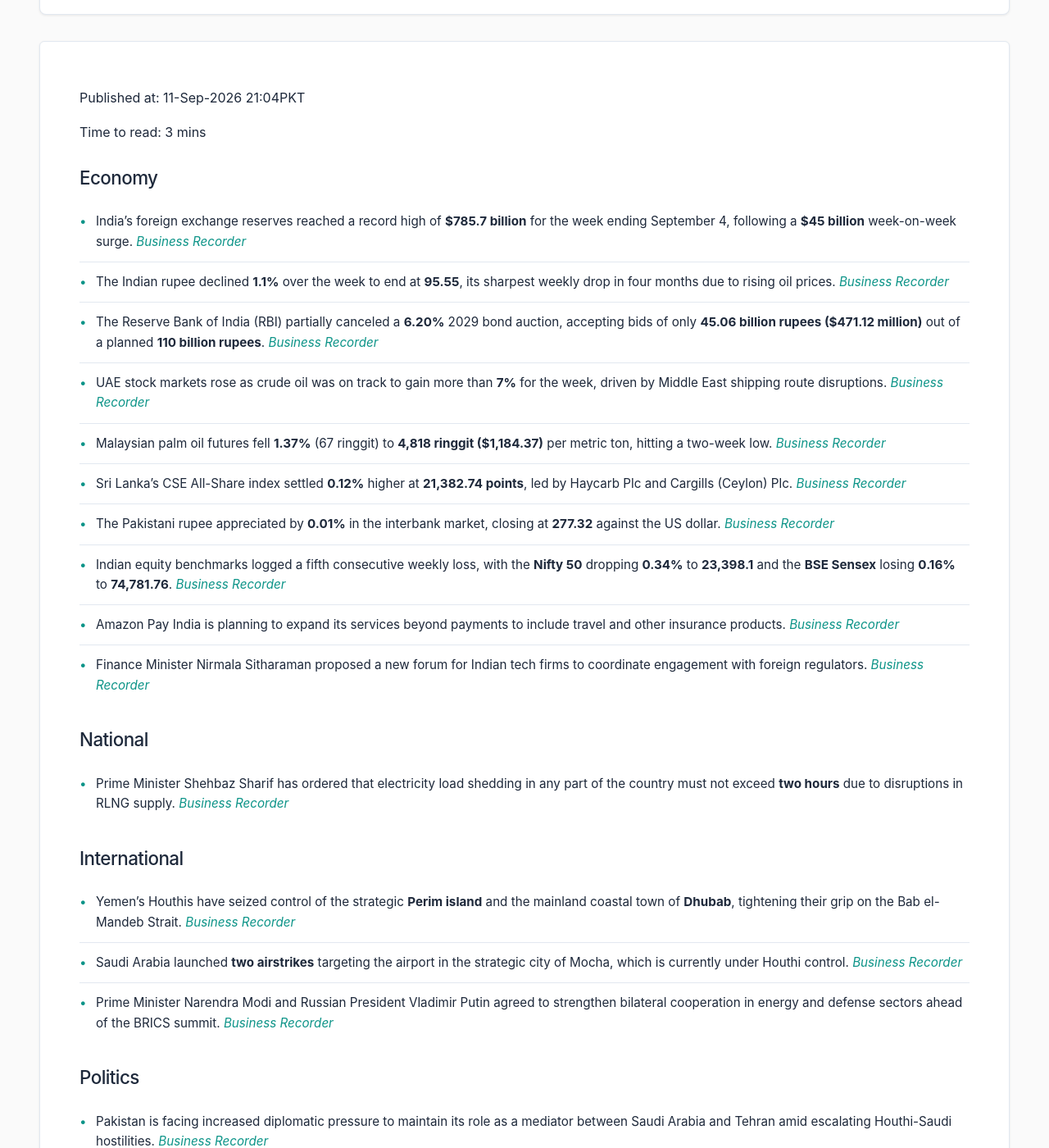
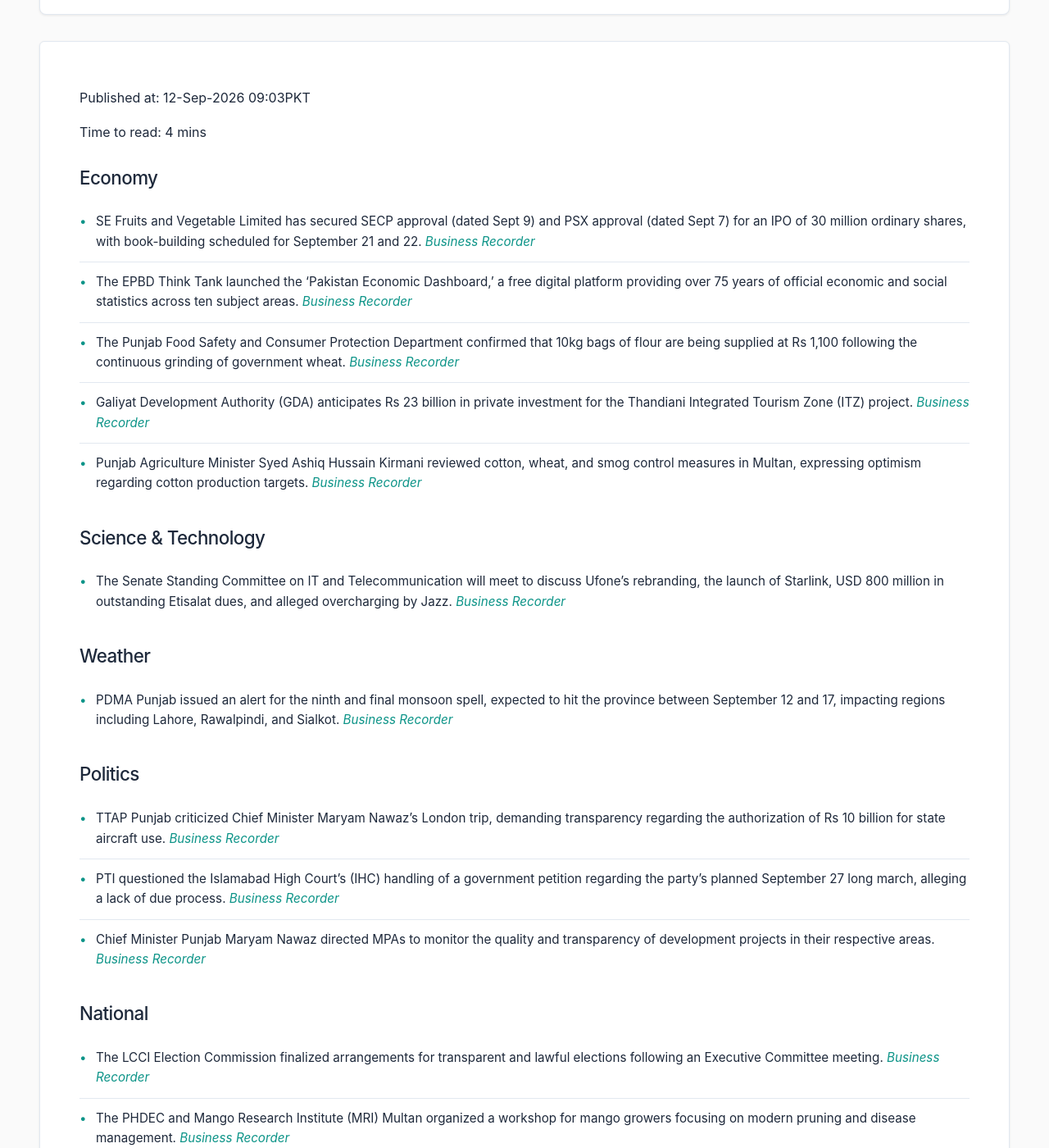
Before and after one commit to zsubzwary/news, a Jekyll site: the page built from en/index.md, in a window 1280 px wide and 1400 px high, scrolled down 209 px. Shown: the whole window at 82% size. Built offline with Jekyll 4.4.1, drawn with Linux system fonts in a browser that asks for light colours; some web fonts are replaced; comment, search, counter and statistics services are not loaded; some of the changed text lies outside the part shown.

Commit message:
DateTime; 2026-09-12T04:03:31.537Z

```diff
--- a/en/index.md
+++ b/en/index.md
@@ -4,34 +4,42 @@ title: Pakistan News Briefing
 lang: en
 ---
 
-Published at: 11-Sep-2026 21:04PKT
+Published at: 12-Sep-2026 09:03PKT
 
-Time to read: 3 mins
+Time to read: 4 mins
 
 ### Economy
-- India’s foreign exchange reserves reached a record high of **$785.7 billion** for the week ending September 4, following a **$45 billion** week-on-week surge. *[Business Recorder](https://www.brecorder.com/news/40439054/indias-fx-reserves-surge-45-billion-on-week-to-hit-record-high-on-robust-capital-flows)*
-- The Indian rupee declined **1.1%** over the week to end at **95.55**, its sharpest weekly drop in four months due to rising oil prices. *[Business Recorder](https://www.brecorder.com/news/40439051/indian-rupee-sees-sharpest-weekly-drop-in-four-months-on-oil-worries)*
-- The Reserve Bank of India (RBI) partially canceled a **6.20%** 2029 bond auction, accepting bids of only **45.06 billion rupees ($471.12 million)** out of a planned **110 billion rupees**. *[Business Recorder](https://www.brecorder.com/news/40439060/india-partially-cancels-debt-sale-for-first-time-in-a-year-as-rates-spike)*
-- UAE stock markets rose as crude oil was on track to gain more than **7%** for the week, driven by Middle East shipping route disruptions. *[Business Recorder](https://www.brecorder.com/news/40439061/uae-shares-gain-as-regional-conflict-fuels-oil-supply-concerns)*
-- Malaysian palm oil futures fell **1.37%** (67 ringgit) to **4,818 ringgit ($1,184.37)** per metric ton, hitting a two-week low. *[Business Recorder](https://www.brecorder.com/news/40439052/palm-hits-two-week-low-on-rising-stocks)*
-- Sri Lanka’s CSE All-Share index settled **0.12%** higher at **21,382.74 points**, led by Haycarb Plc and Cargills (Ceylon) Plc. *[Business Recorder](https://www.brecorder.com/news/40439055/basic-materials-industrials-lift-sri-lankan-shares-higher)*
-- The Pakistani rupee appreciated by **0.01%** in the interbank market, closing at **277.32** against the US dollar. *[Business Recorder](https://www.brecorder.com/news/40439047/pakistan-rupee-registers-gain-against-us-dollar)*
-- Indian equity benchmarks logged a fifth consecutive weekly loss, with the **Nifty 50** dropping **0.34%** to **23,398.1** and the **BSE Sensex** losing **0.16%** to **74,781.76**. *[Business Recorder](https://www.brecorder.com/news/40439050/india-stocks-log-fifth-weekly-loss-as-oil-fears-grip-markets)*
-- Amazon Pay India is planning to expand its services beyond payments to include travel and other insurance products. *[Business Recorder](https://www.brecorder.com/news/40439062/amazon-pay-plans-to-expand-insurance-offerings-in-broader-financial-services-push-in-india)*
-- Finance Minister Nirmala Sitharaman proposed a new forum for Indian tech firms to coordinate engagement with foreign regulators. *[Business Recorder](https://www.brecorder.com/news/40439045/india-needs-forum-for-tech-firms-to-engage-foreign-regulators-finance-minister-says)*
+- SE Fruits and Vegetable Limited has secured SECP approval (dated Sept 9) and PSX approval (dated Sept 7) for an IPO of 30 million ordinary shares, with book-building scheduled for September 21 and 22. *[Business Recorder](https://www.brecorder.com/news/40439140/se-fruits-vegs-secures-secp-approval-for-ipo)*
+- The EPBD Think Tank launched the 'Pakistan Economic Dashboard,' a free digital platform providing over 75 years of official economic and social statistics across ten subject areas. *[Business Recorder](https://www.brecorder.com/news/40439104/75-years-of-statistics-on-free-digital-platform-epbd-think-tank-rolls-out-pakistan-economic-dashboard)*
+- The Punjab Food Safety and Consumer Protection Department confirmed that 10kg bags of flour are being supplied at Rs 1,100 following the continuous grinding of government wheat. *[Business Recorder](https://www.brecorder.com/news/40439135/flour-supply-in-punjab-being-closely-monitored)*
+- Galiyat Development Authority (GDA) anticipates Rs 23 billion in private investment for the Thandiani Integrated Tourism Zone (ITZ) project. *[Business Recorder](https://www.brecorder.com/news/40439107/gda-dg-anticipates-rs23bn-private-investment-in-thandiani)*
+- Punjab Agriculture Minister Syed Ashiq Hussain Kirmani reviewed cotton, wheat, and smog control measures in Multan, expressing optimism regarding cotton production targets. *[Business Recorder](https://www.brecorder.com/news/40439137/minister-hopes-for-achieving-cotton-production-target)*
+
+### Science & Technology
+- The Senate Standing Committee on IT and Telecommunication will meet to discuss Ufone's rebranding, the launch of Starlink, USD 800 million in outstanding Etisalat dues, and alleged overcharging by Jazz. *[Business Recorder](https://www.brecorder.com/news/40439111/senate-panel-meeting-on-monday-ufone-rebranding-starlink-and-etisalat-top-agenda)*
+
+### Weather
+- PDMA Punjab issued an alert for the ninth and final monsoon spell, expected to hit the province between September 12 and 17, impacting regions including Lahore, Rawalpindi, and Sialkot. *[Business Recorder](https://www.brecorder.com/news/40439139/pdma-issues-alert-of-final-spell-of-monsoon-rains)*
+
+### Politics
+- TTAP Punjab criticized Chief Minister Maryam Nawaz's London trip, demanding transparency regarding the authorization of Rs 10 billion for state aircraft use. *[Business Recorder](https://www.brecorder.com/news/40439142/ttap-criticises-cms-recent-trip-to-london)*
+- PTI questioned the Islamabad High Court's (IHC) handling of a government petition regarding the party's planned September 27 long march, alleging a lack of due process. *[Business Recorder](https://www.brecorder.com/news/40439103/sept-27-long-march-pti-criticises-ihcs-handling-of-govt-plea)*
+- Chief Minister Punjab Maryam Nawaz directed MPAs to monitor the quality and transparency of development projects in their respective areas. *[Business Recorder](https://www.brecorder.com/news/40439144/cm-directs-mpas-to-ensure-quality-transparency-in-projects)*
 
 ### National
-- Prime Minister Shehbaz Sharif has ordered that electricity load shedding in any part of the country must not exceed **two hours** due to disruptions in RLNG supply. *[Business Recorder](https://www.brecorder.com/news/40439059/pm-shehbaz-orders-two-hour-limit-on-power-cuts-in-countrys-any-area)*
+- The LCCI Election Commission finalized arrangements for transparent and lawful elections following an Executive Committee meeting. *[Business Recorder](https://www.brecorder.com/news/40439145/lcci-ec-finalises-arrangements-for-elections)*
+- The PHDEC and Mango Research Institute (MRI) Multan organized a workshop for mango growers focusing on modern pruning and disease management. *[Business Recorder](https://www.brecorder.com/news/40439143/phdec-organises-workshop)*
+- The Senate Committee on Rules of Procedure and Privileges recommended disciplinary action against a PIA official and an inquiry into an ASF officer for alleged misconduct. *[Business Recorder](https://www.brecorder.com/news/40439105/senate-body-recommends-disciplinary-action-against-pia-official)*
+- The Senate Standing Committee on Communications called for a sweeping overhaul of Pakistan Post, including potential privatization and digitization. *[Business Recorder](https://www.brecorder.com/news/40439106/senate-body-calls-for-a-sweeping-overhaul-of-pakistan-post)*
+- The NJPMC reported that the district judiciary disposed of 1.46 million time-bound cases and 133,457 Model Court cases between September 1, 2025, and July 31, 2026. *[Business Recorder](https://www.brecorder.com/news/40439108/njpmc-commends-district-judiciarys-performance)*
+- The Lahore High Court (LHC) restrained medical colleges across Punjab from expelling Afghan students or cancelling their examination papers. *[Business Recorder](https://www.brecorder.com/news/40439109/lhc-restrains-medical-colleges-from-expelling-afghan-students)*
 
 ### International
-- Yemen’s Houthis have seized control of the strategic **Perim island** and the mainland coastal town of **Dhubab**, tightening their grip on the Bab el-Mandeb Strait. *[Business Recorder](https://www.brecorder.com/news/40439056/yemens-houthis-reach-strategic-island-at-mouth-of-vital-shipping-lane)*
-- Saudi Arabia launched **two airstrikes** targeting the airport in the strategic city of Mocha, which is currently under Houthi control. *[Business Recorder](https://www.brecorder.com/news/40439057/saudi-arabia-launches-two-airstrikes-on-mocha-airport-houthi-media)*
-- Prime Minister Narendra Modi and Russian President Vladimir Putin agreed to strengthen bilateral cooperation in energy and defense sectors ahead of the BRICS summit. *[Business Recorder](https://www.brecorder.com/news/40439046/modi-putin-agree-to-strengthen-india-russia-partnership-on-eve-of-brics-summit)*
-
-### Politics
-- Pakistan is facing increased diplomatic pressure to maintain its role as a mediator between Saudi Arabia and Tehran amid escalating Houthi-Saudi hostilities. *[Business Recorder](https://www.brecorder.com/news/40439044/as-saudi-tensions-with-houthis-escalate-mediator-pakistan-faces-pressure-to-choose-a-side)*
+- Deputy PM Ishaq Dar reviewed preparations for the ECO Council of Ministers meeting, which Pakistan is set to host on November 15–16, 2026. *[Business Recorder](https://www.brecorder.com/news/40439136/dar-reviews-preparations-for-eco-council-of-ministers)*
+- Ali Asad Gilani has been appointed as Pakistan’s new Ambassador to China, succeeding Khalil Hashmi. *[Business Recorder](https://www.brecorder.com/news/40439110/ali-asad-gilani-named-ambassador-to-china)*
 
 ### Sports
-- Members of Pakistan’s **under-19 cricket team** were targeted by masked protesters in Portsmouth, England, after being mistaken for asylum seekers. *[Business Recorder](https://www.brecorder.com/news/40439063/when-a-pakistani-cricketer-becomes-a-migrant-before-he-becomes-a-person)*
-- Former Australian captain Ricky Ponting described the growth of cricket in the United States as a "**slow-burn**," noting the need for grassroots development. *[Business Recorder](https://www.brecorder.com/news/40439049/growth-of-cricket-in-us-a-slow-burn-says-ponting)*
-- Arsenal manager Mikel Arteta is preparing his squad for an upcoming Champions League fixture against Napoli. *[Business Recorder](https://www.brecorder.com/news/40439053/no-excuses-no-surprises-artetas-arsenal-prepare-for-anything)*
+- The PCB announced the 'Coach Education Schedule' for the 2026-27 season, featuring one tutor training workshop, six Level 1 courses, and two Level 2 courses. *[Business Recorder](https://www.brecorder.com/news/40439138/pcb-coach-education-schedule-announced)*
+
+### Other
+- The University of Lahore and the University of Plymouth (UK) have launched a new collaborative partnership for transnational higher education. *[Business Recorder](https://www.brecorder.com/news/40439141/university-of-lahore-university-of-plymouth-celebrate-partnership)*
```
